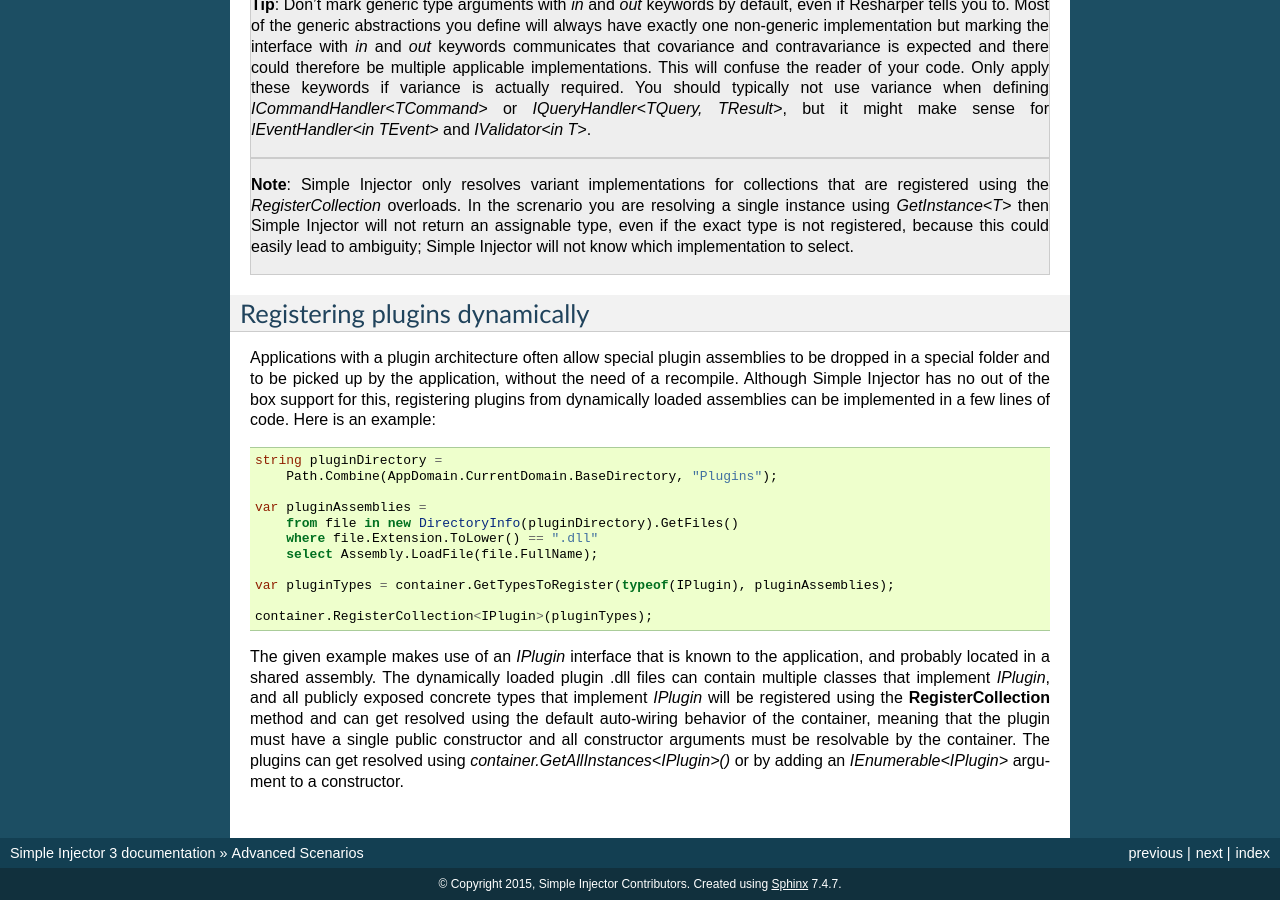
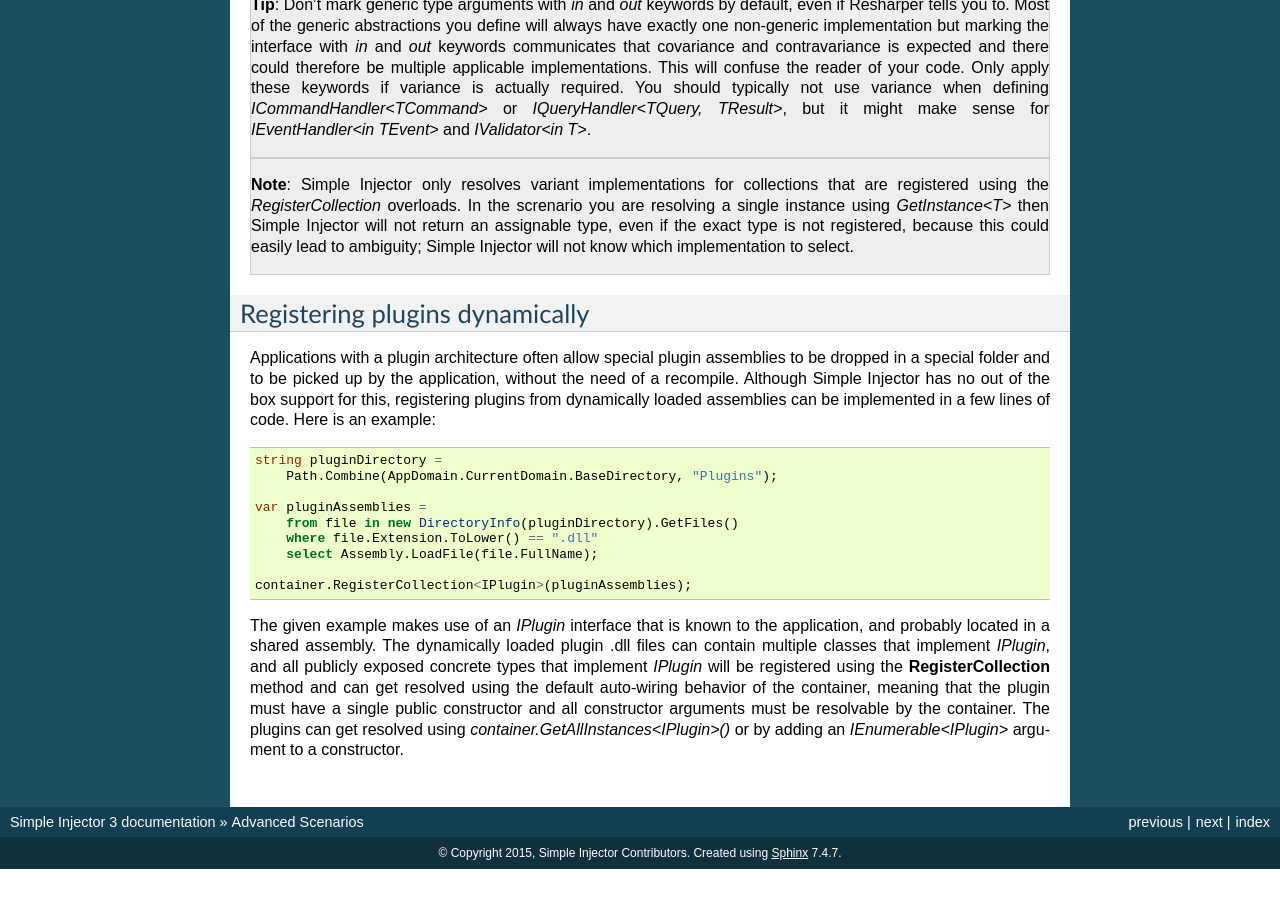
Before and after one commit to simpleinjector/Documentation, a Sphinx documentation site: the page built from source/advanced.rst, in a window 1280 px wide and 900 px high, scrolled down 20581 px. Built offline with Sphinx 7.4.7, drawn with Linux system fonts in a browser that asks for light colours; after the commit the page ends 21450 px from its top, so only the background shows below that.

Commit message:
Simplfified plugin example.

```diff
--- a/source/advanced.rst
+++ b/source/advanced.rst
@@ -1024,8 +1024,6 @@ Applications with a plugin architecture often allow special plugin assemblies to
         where file.Extension.ToLower() == ".dll"
         select Assembly.LoadFile(file.FullName);
 
-    var pluginTypes = container.GetTypesToRegister(typeof(IPlugin), pluginAssemblies);
-
-    container.RegisterCollection<IPlugin>(pluginTypes);
+    container.RegisterCollection<IPlugin>(pluginAssemblies);
 
 The given example makes use of an *IPlugin* interface that is known to the application, and probably located in a shared assembly. The dynamically loaded plugin .dll files can contain multiple classes that implement *IPlugin*, and all publicly exposed concrete types that implement *IPlugin* will be registered using the **RegisterCollection** method and can get resolved using the default auto-wiring behavior of the container, meaning that the plugin must have a single public constructor and all constructor arguments must be resolvable by the container. The plugins can get resolved using *container.GetAllInstances<IPlugin>()* or by adding an *IEnumerable<IPlugin>* argument to a constructor.
```
